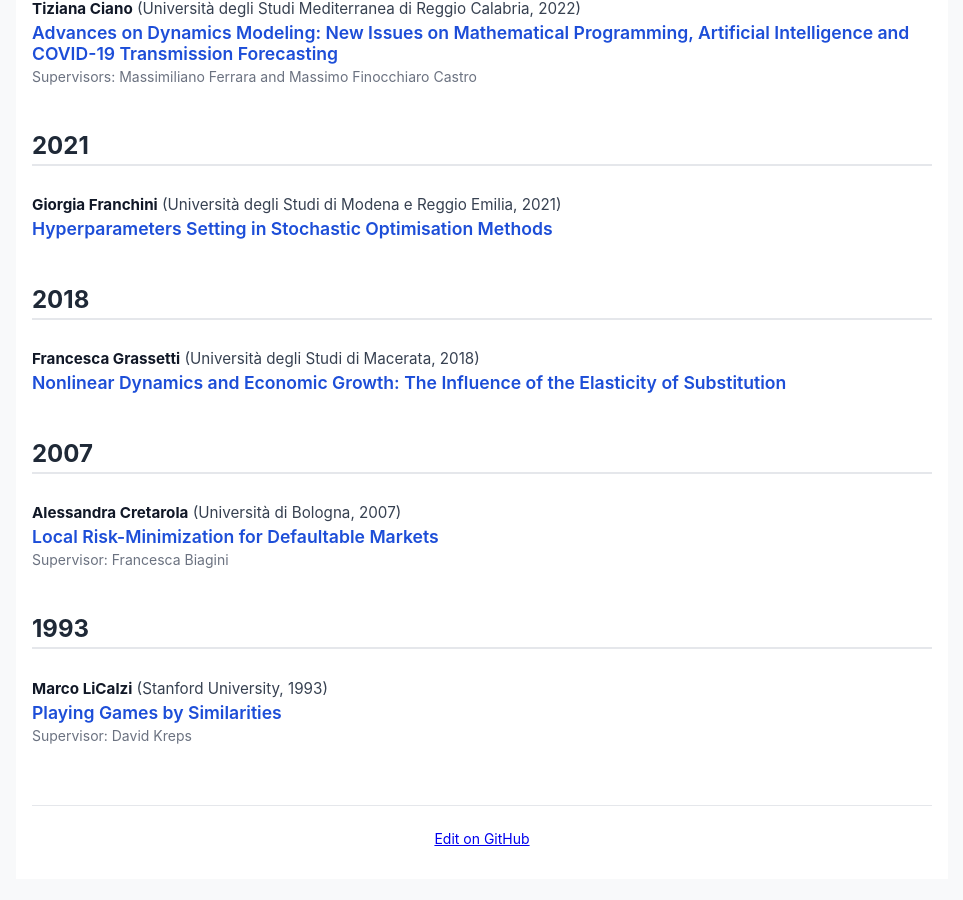
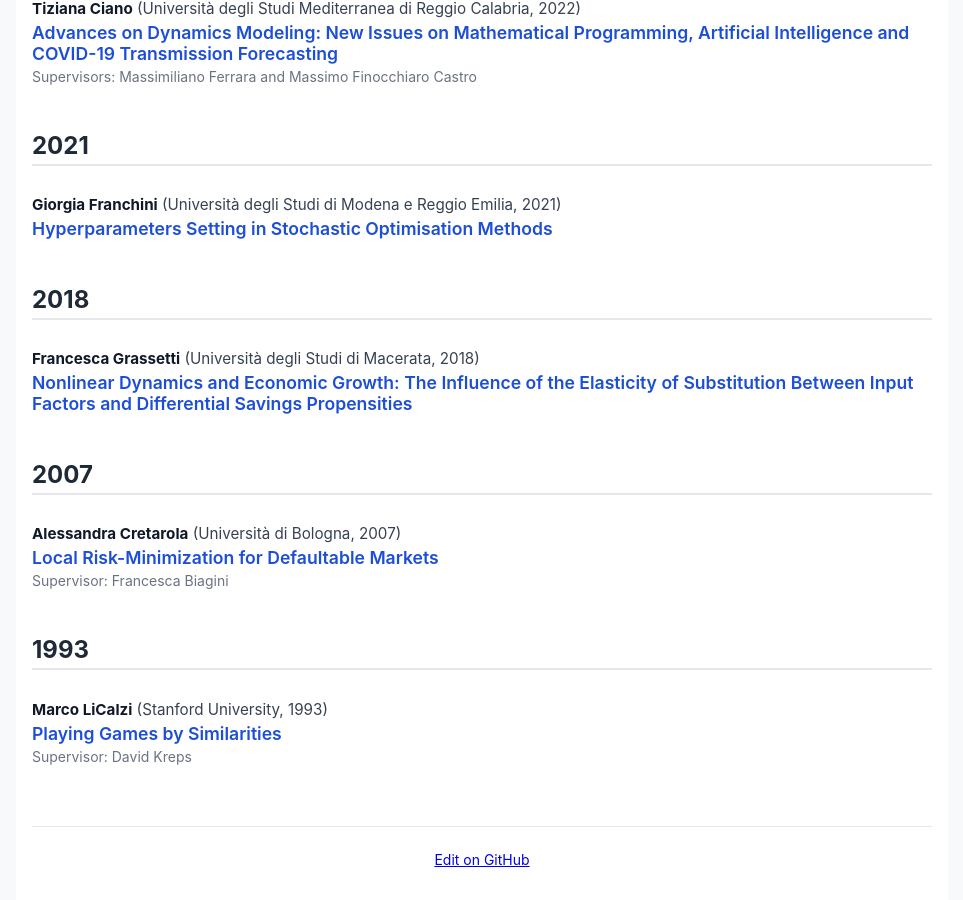
Before and after one commit to mlicalzi/AMASES_theses, a Jekyll site: the page built from index.md, in a window 1280 px wide and 900 px high, scrolled down 1584 px. Shown: the whole window, without its empty margins (158-1121 px from the left). Built offline with Jekyll 4.4.1, drawn with Linux system fonts in a browser that asks for light colours; before the commit the page ends 2463 px from its top, so only the background shows below that.

Commit message:
Add files via upload

```diff
--- a/_data/theses.yml
+++ b/_data/theses.yml
@@ -2,17 +2,17 @@
   affiliation: Università degli Studi di Macerata
   year: 2018
   url: https://u-pad.unimc.it/handle/11393/251177
-  title: "Nonlinear Dynamics and Economic Growth: The Influence of the Elasticity of Substitution"
+  title: "Nonlinear Dynamics and Economic Growth: The Influence of the Elasticity of Substitution Between Input Factors and Differential Savings Propensities"
   supervisor:
     - Cristiana Mammana
 
 - name: Ilaria Stefani
+  supervisor:
+    - Immacolata Oliva
   affiliation: Sapienza Università di Roma
   year: 2024
   url:
   title: "Dynamic Portfolio Optimization with Stochastic Investment Opportunities and Discontinuities"
-  supervisor:
-    - Immacolata Oliva
 
 - name: Giorgia Franchini
   affiliation: Università degli Studi di Modena e Reggio Emilia
```
